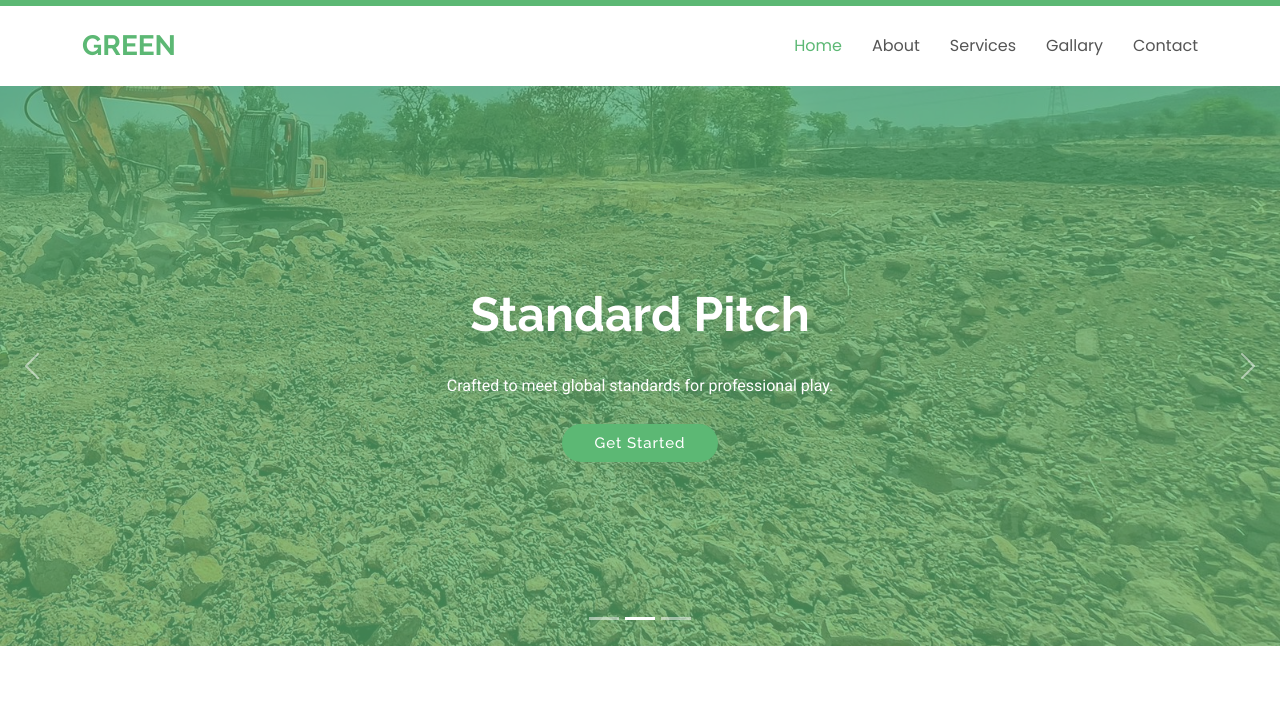
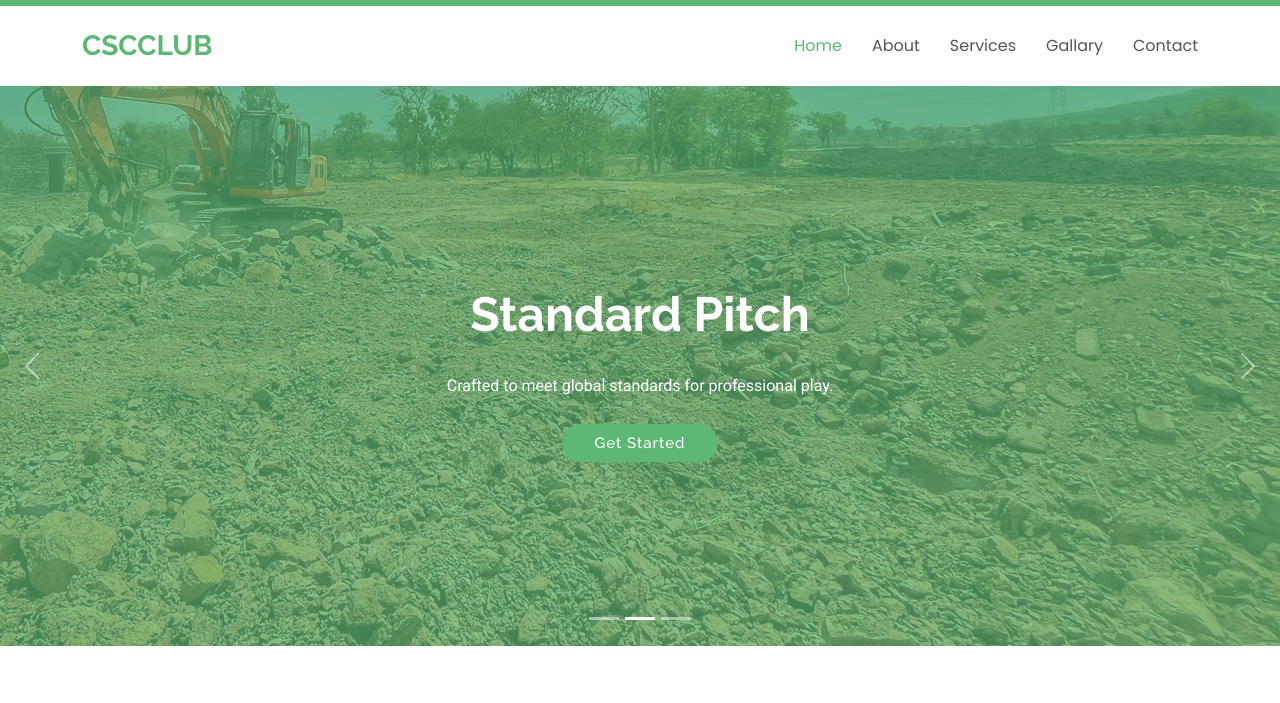
Before and after one commit to anupkum100/cscricketclub.github.io, a plain HTML site: page index.html in a window 1280 px wide. Shown: the part 34-737 px from the top of the page. Drawn offline with Linux system fonts and the light colour scheme.

Commit message:
header change

```diff
--- a/index.html
+++ b/index.html
@@ -57,7 +57,7 @@
         <a href="index.html" class="logo d-flex align-items-center">
           <!-- Uncomment the line below if you also wish to use an image logo -->
           <!-- <img src="assets/img/logo.png" alt=""> -->
-          <h1 class="sitename">Green</h1>
+          <h1 class="sitename">CSCCLUB</h1>
         </a>
 
         <nav id="navmenu" class="navmenu">
```
